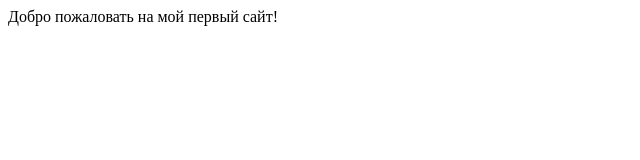
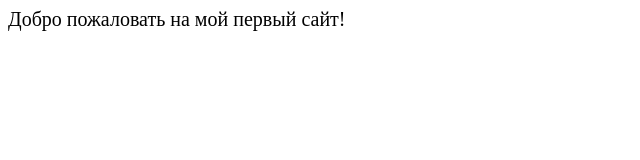
Before and after one commit to Vasilii-Khusamov/Site, a website: page index.html in a window 1280 px wide. Shown: the whole page, without its empty margins (0-640 px from the left). Drawn offline with Linux system fonts and the light colour scheme.

Commit message:
Увеличен размер шрифта

```diff
--- a/index.html
+++ b/index.html
@@ -6,7 +6,7 @@
 		<link rel="icon" type="image/png" href="./favicon.ico" />
 	</head>
 
-	<body>
+	<body style="font-size:20px">
 		Добро пожаловать на мой первый сайт!
 	</body>
 
```
